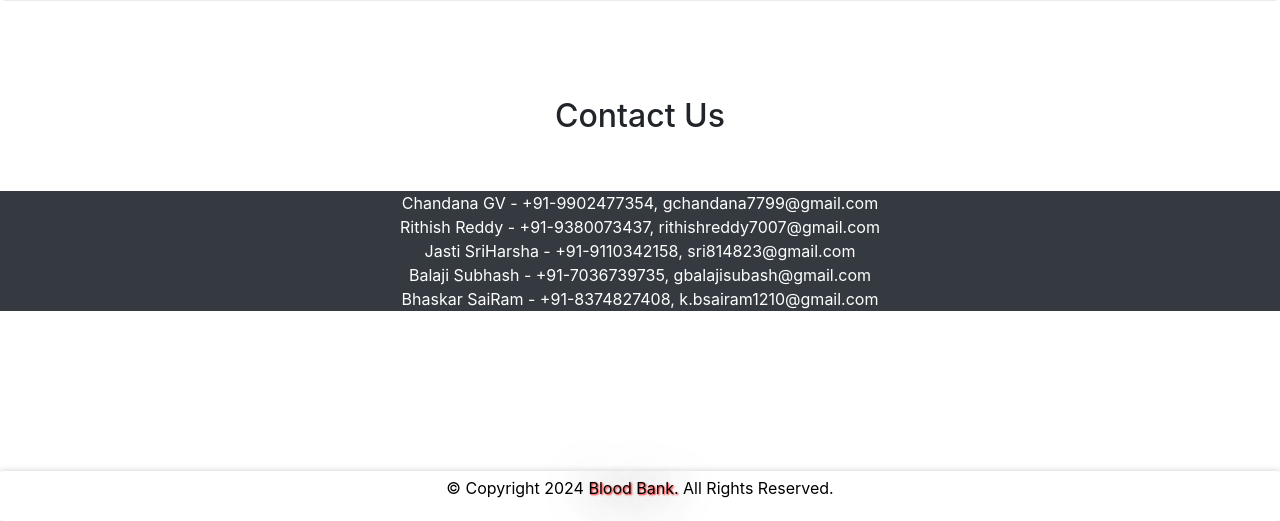
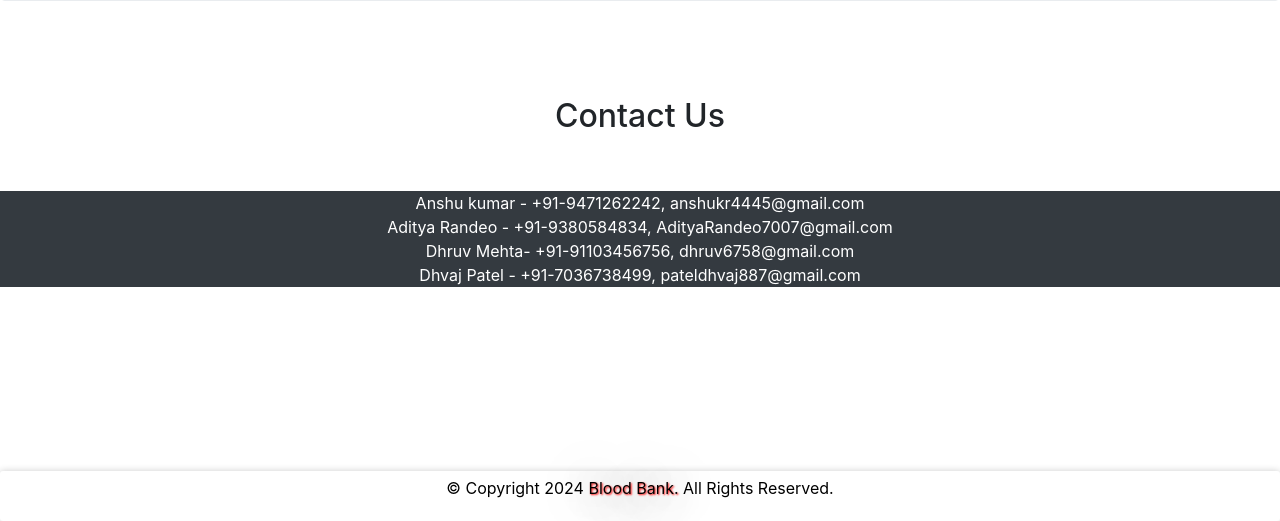
Before and after one commit to Anshukr87/BloodConnect, a PHP site: page /contact.php in a window 1280 px wide. Shown: the part 279-800 px from the top of the page. Run offline with PHP 8.4, Linux system fonts and the light colour scheme; some libraries are stand-ins or nearby versions.

Commit message:
Update contact.php

```diff
--- a/contact.php
+++ b/contact.php
@@ -58,7 +58,8 @@
   </div>
 
   <div>
-  <p class="text-center bg-dark text-white">Chandana GV - +91-9902477354, gchandana7799@gmail.com<br>Rithish Reddy - +91-9380073437, rithishreddy7007@gmail.com<br>Jasti SriHarsha - +91-9110342158, sri814823@gmail.com<br>Balaji Subhash - +91-7036739735, gbalajisubash@gmail.com<br>Bhaskar SaiRam - +91-8374827408, k.bsairam1210@gmail.com
+  <p class="text-center bg-dark text-white">Anshu kumar - +91-9471262242, anshukr4445@gmail.com<br>Aditya Randeo - +91-9380584834, AdityaRandeo7007@gmail.com<br>Dhruv Mehta- +91-91103456756, dhruv6758@gmail.com<br>Dhvaj Patel - +91-7036738499, pateldhvaj887@gmail.com
+  </p>
   </p>
   <a href="contact.php"> </a>
 </div>
```
